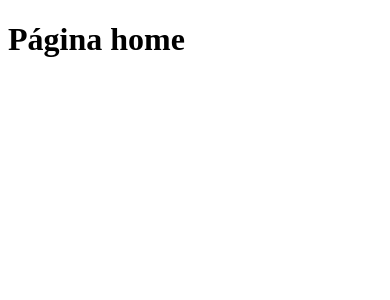
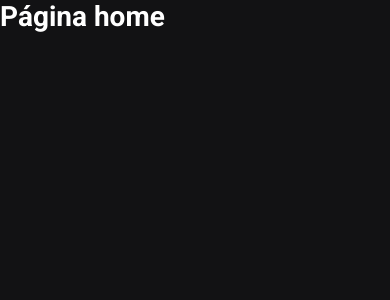
Before and after one commit to cesarfabri/app-next-chakra, a Next.js app: page / in a window 390 px wide. Shown: the top 300 px of the page. Built offline with nearby package versions, Linux system fonts and the light colour scheme.

Commit message:
Configuring styles global

```diff
--- a/src/pages/_app.tsx
+++ b/src/pages/_app.tsx
@@ -1,4 +1,6 @@
 import type { AppProps } from 'next/app'
+
+import '../styles/global.scss'
 
 function MyApp({ Component, pageProps }: AppProps) {
   return <Component {...pageProps} />
--- a/src/pages/index.tsx
+++ b/src/pages/index.tsx
@@ -1,8 +1,16 @@
 import type { NextPage } from 'next'
+import Head from 'next/head';
 
 const Home: NextPage = () => {
   return (
-    <h1>Página home</h1>
+    <>
+      <Head>
+        <title>DI Adm</title>
+      </Head>
+      <h1>
+        Página home
+      </h1>
+    </>
   )
 }
 
--- /dev/null
+++ b/src/styles/global.scss
@@ -0,0 +1,62 @@
+* {
+  margin: 0;
+  padding: 0;
+  box-sizing: border-box;
+}
+
+// parametros
+:root {
+  // cores primarias
+  --white: #ffffff;
+
+  // cores com escalas de cinza
+  --gray-50: #e1e1e6;
+  --gray-300: #a8a8b3;
+  --gray-900: #121214;
+
+  // cores secundarias
+  --cyan-500: #61fafb;
+  --yellow-500: #eba417;
+}
+
+// proporcionalidade de fontes tablet
+@media (max-width: 1080px) {
+  html {
+    font-size: 93.75%;
+  }
+}
+// proporcionalidade de fontes mobile
+@media (max-width: 720px) {
+  html {
+    font-size: 87.5%;
+  }
+}
+
+body {
+  // cor de fundo
+  background: var(--gray-900);
+  // cor do texto
+  color: var(--white);
+}
+
+// uso da fonte Roboto para todo os elementos do site
+body,
+input,
+textarea,
+select,
+button {
+  font: 400 1rem "Roboto", sans-serif;
+}
+
+// Não vem por padrão, devendo ser adicionado manualmente
+button {
+  cursor: pointer;
+}
+
+// para os hrefs
+a {
+  // a cor vai assumir o valor do texto do elemento pai
+  color: inherit;
+  // retirar o underline
+  text-decoration: none;
+}
```
